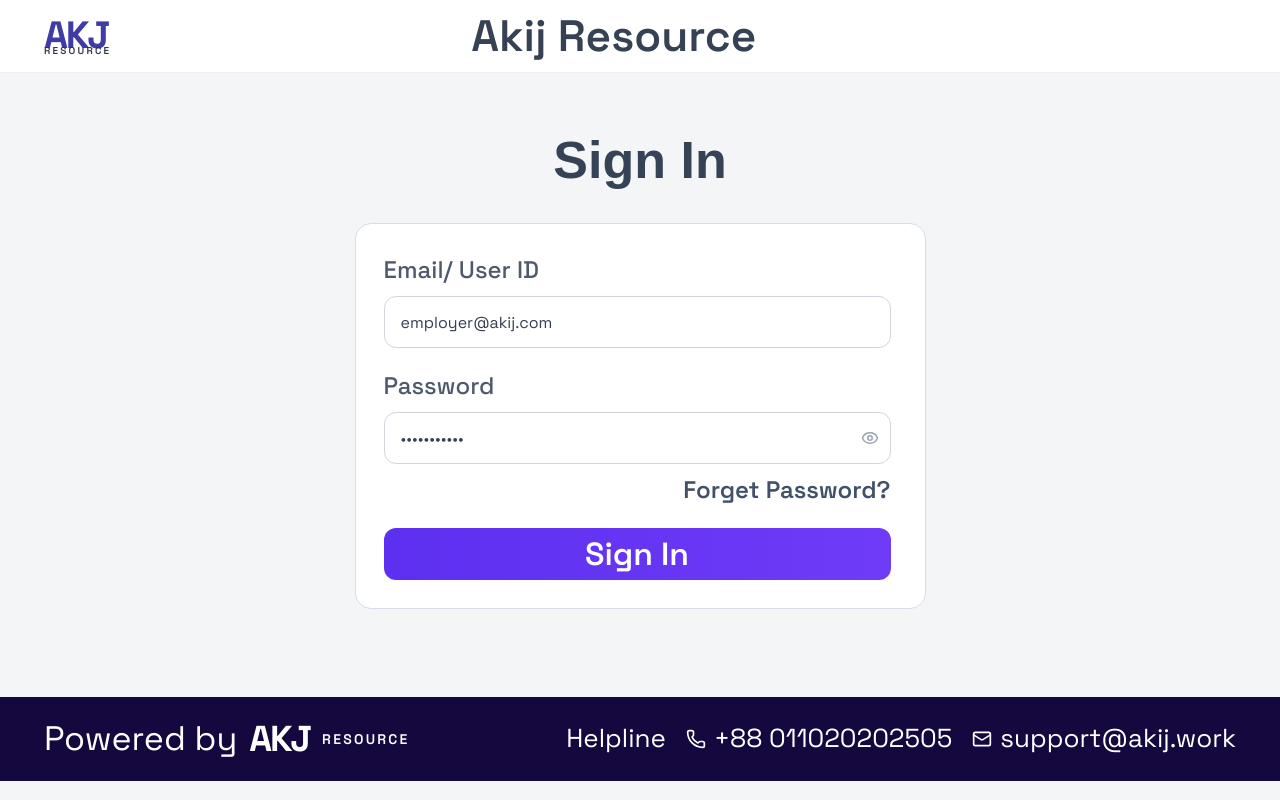
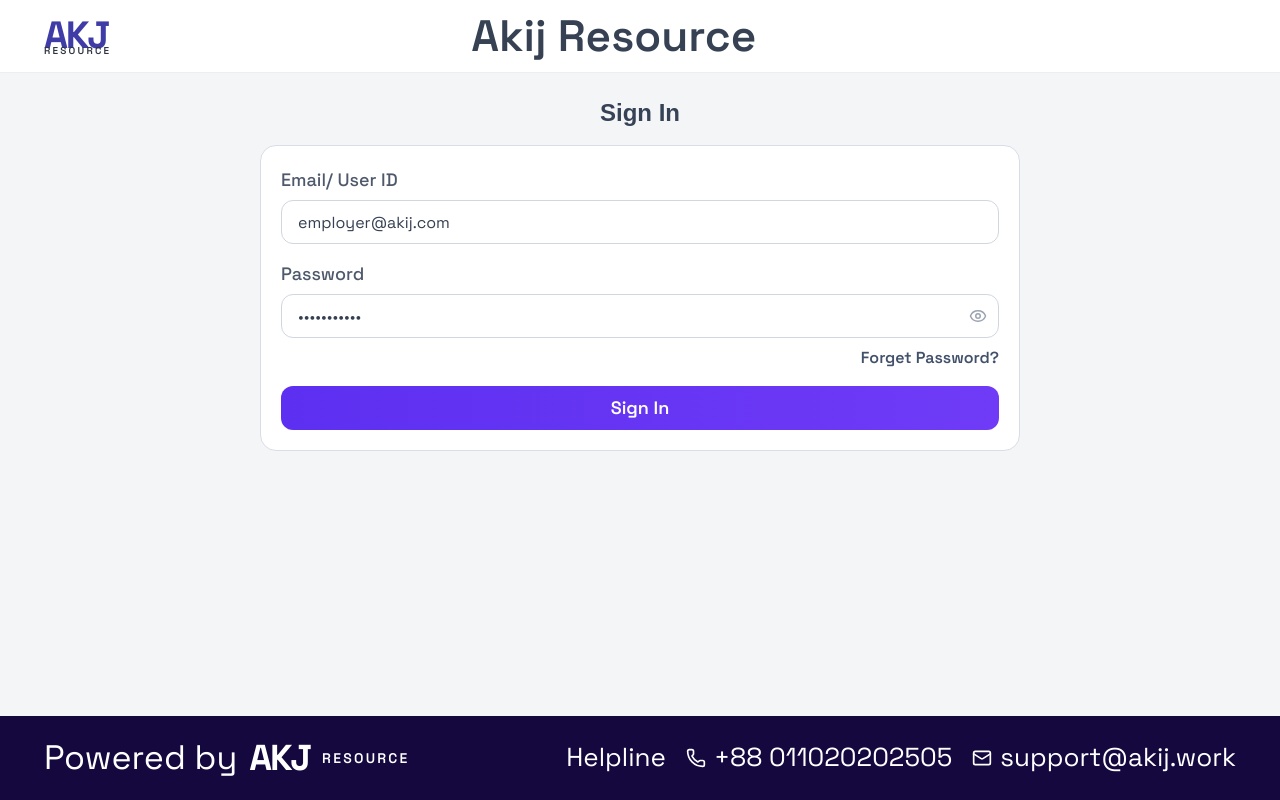
Before and after one commit to Munaimun/Online-Assessment-Platform, a Next.js app: page /employer/login in a window 1280 px wide. Built offline with nearby package versions, Linux system fonts and the light colour scheme; a web font is replaced by a local one.

Commit message:
changed the text size

```diff
--- a/app/candidate/login/page.tsx
+++ b/app/candidate/login/page.tsx
@@ -38,36 +38,36 @@
 
   return (
     <CandidateAuthShell title="Akij Resource">
-      <div className="mx-auto w-full max-w-[520px] md:max-w-[760px]">
-        <h1 className="mb-6 text-center text-[42px] font-semibold text-[#364255] md:text-[52px]">Sign In</h1>
+      <div className="mx-auto w-full max-w-130 md:max-w-190">
+        <h1 className="mb-4 text-center text-3xl font-semibold text-[#364255] md:text-2xl">Sign In</h1>
 
-        <section className="rounded-2xl border border-[#d8dde7] bg-white p-4 md:p-7">
-          <form className="space-y-5" onSubmit={form.handleSubmit((values) => mutation.mutate(values))}>
+        <section className="rounded-2xl border border-[#d8dde7] bg-white p-4 md:p-5">
+          <form className="space-y-4" onSubmit={form.handleSubmit((values) => mutation.mutate(values))}>
             <div>
-              <label htmlFor="email" className="mb-2 block text-[34px] font-medium text-[#4f596c] md:text-[24px]">
+              <label htmlFor="email" className="mb-1.5 block text-base font-medium text-[#4f596c] md:text-lg">
                 Email
               </label>
               <input
                 id="email"
                 type="email"
                 placeholder="Your primary email address"
-                className="h-12 w-full rounded-xl border border-[#d1d6df] px-4 text-[30px] text-[#354052] outline-none md:h-13 md:text-base"
+                className="h-10 w-full rounded-xl border border-[#d1d6df] px-4 text-sm text-[#354052] outline-none md:h-11 md:text-base"
                 {...form.register("email")}
               />
             </div>
 
             <div>
-              <label htmlFor="password" className="mb-2 block text-[34px] font-medium text-[#4f596c] md:text-[24px]">
+              <label htmlFor="password" className="mb-1.5 block text-base font-medium text-[#4f596c] md:text-lg">
                 Password
               </label>
               <input
                 id="password"
                 type="password"
                 placeholder="Enter your password"
-                className="h-12 w-full rounded-xl border border-[#d1d6df] px-4 text-[30px] text-[#354052] outline-none md:h-13 md:text-base"
+                className="h-10 w-full rounded-xl border border-[#d1d6df] px-4 text-sm text-[#354052] outline-none md:h-11 md:text-base"
                 {...form.register("password")}
               />
-              <p className="mt-2 text-right text-[36px] font-semibold text-[#42516a] md:text-[24px]">Forget Password?</p>
+              <p className="mt-2 text-right text-sm font-semibold text-[#42516a] md:text-base">Forget Password?</p>
             </div>
 
             {mutation.isError ? (
@@ -77,7 +77,7 @@
             <button
               type="submit"
               disabled={mutation.isPending}
-              className="h-12 w-full rounded-xl bg-linear-to-r from-[#5d2ff0] to-[#6f3bf7] text-[36px] font-semibold text-white disabled:opacity-70 md:h-13 md:text-[32px]"
+              className="h-10 w-full rounded-xl bg-linear-to-r from-[#5d2ff0] to-[#6f3bf7] text-base font-semibold text-white disabled:opacity-70 md:h-11 md:text-lg"
             >
               {mutation.isPending ? "Submitting..." : "Submit"}
             </button>
--- a/app/employer/login/page.tsx
+++ b/app/employer/login/page.tsx
@@ -39,26 +39,26 @@
 
   return (
     <EmployerAuthShell title="Akij Resource">
-      <div className="mx-auto w-142.75 max-w-130 md:max-w-190">
-        <h1 className="mb-6 text-center text-[42px] font-semibold text-[#364255] md:text-[52px]">Sign In</h1>
+      <div className="mx-auto w-full max-w-130 md:max-w-190">
+        <h1 className="mb-4 text-center font-semibold text-[#364255] md:text-2xl">Sign In</h1>
 
-        <section className="rounded-2xl border border-[#d8dde7] bg-white p-4 md:p-7">
-          <form className="space-y-5" onSubmit={form.handleSubmit((values) => mutation.mutate(values))}>
-            <div className="w-126.75">
-              <label htmlFor="email" className="mb-2 block text-[34px] font-medium text-[#4f596c] md:text-[24px]">
+        <section className="rounded-2xl border border-[#d8dde7] bg-white p-4 md:p-5">
+          <form className="space-y-4" onSubmit={form.handleSubmit((values) => mutation.mutate(values))}>
+            <div>
+              <label htmlFor="email" className="mb-1.5 block text-base font-medium text-[#4f596c] md:text-lg">
                 Email/ User ID
               </label>
               <input
                 id="email"
                 type="email"
                 placeholder="Enter your email/User ID"
-                className="h-12 w-full rounded-xl border border-[#d1d6df] px-4 text-[30px] text-[#354052] outline-none md:h-13 md:text-base"
+                className="h-10 w-full rounded-xl border border-[#d1d6df] px-4 text-sm text-[#354052] outline-none md:h-11 md:text-base"
                 {...form.register("email")}
               />
             </div>
 
-            <div className="w-126.75">
-              <label htmlFor="password" className="mb-2 block text-[34px] font-medium text-[#4f596c] md:text-[24px]">
+            <div>
+              <label htmlFor="password" className="mb-1.5 block text-base font-medium text-[#4f596c] md:text-lg">
                 Password
               </label>
               <div className="relative">
@@ -66,12 +66,12 @@
                   id="password"
                   type="password"
                   placeholder="Enter your password"
-                  className="h-12 w-full rounded-xl border border-[#d1d6df] px-4 pr-11 text-[30px] text-[#354052] outline-none md:h-13 md:text-base"
+                  className="h-10 w-full rounded-xl border border-[#d1d6df] px-4 pr-11 text-sm text-[#354052] outline-none md:h-11 md:text-base"
                   {...form.register("password")}
                 />
                 <Eye size={18} className="pointer-events-none absolute right-3 top-1/2 -translate-y-1/2 text-[#9ba4b3]" />
               </div>
-              <p className="mt-2 text-right text-[36px] font-semibold text-[#42516a] md:text-[24px]">Forget Password?</p>
+              <p className="mt-2 text-right text-sm font-semibold text-[#42516a] md:text-base">Forget Password?</p>
             </div>
 
             {mutation.isError ? (
@@ -81,7 +81,7 @@
             <button
               type="submit"
               disabled={mutation.isPending}
-              className="h-12 w-126.75 rounded-xl bg-linear-to-r from-[#5d2ff0] to-[#6f3bf7] text-[36px] font-semibold text-white disabled:opacity-70 md:h-13 md:text-[32px]"
+              className="h-10 w-full rounded-xl bg-linear-to-r from-[#5d2ff0] to-[#6f3bf7] text-base font-semibold text-white disabled:opacity-70 md:h-11 md:text-lg"
             >
               {mutation.isPending ? "Signing in..." : "Sign In"}
             </button>
--- a/components/candidate/candidate-auth-shell.tsx
+++ b/components/candidate/candidate-auth-shell.tsx
@@ -8,7 +8,7 @@
 
 export function CandidateAuthShell({ children, title = "Akij Resource" }: CandidateAuthShellProps) {
   return (
-    <div className="min-h-screen bg-[#f4f5f7] text-[#354052]">
+    <div className="flex min-h-screen flex-col bg-[#f4f5f7] text-[#354052]">
       <header className="border-b border-[#eceef2] bg-white">
         <div className="mx-auto flex h-18 w-full max-w-310 items-center justify-between px-4 md:px-6">
           <Link href="/candidate/login" className="leading-none">
@@ -16,13 +16,13 @@
             <p className="-mt-2 text-[8px] font-semibold uppercase tracking-[0.22em] text-[#2f3543] md:text-[10px]">Resource</p>
           </Link>
           <p className="pr-6 text-[18px] font-semibold text-[#364253] md:pr-0 md:text-[44px]">{title}</p>
-          <div className="w-10 md:w-[120px]" />
+          <div className="w-10 md:w-30" />
         </div>
       </header>
 
-      <div className="mx-auto w-full max-w-310 px-4 py-8 md:px-6 md:py-12">{children}</div>
+      <main className="mx-auto w-full max-w-310 flex-1 px-4 py-4 md:px-6 md:py-6">{children}</main>
 
-      <footer className="mt-10 bg-[#14083f] text-white">
+      <footer className="mt-auto bg-[#14083f] text-white">
         <div className="mx-auto flex w-full max-w-310 flex-col gap-4 px-4 py-5 md:h-21 md:flex-row md:items-center md:justify-between md:px-6 md:py-0">
           <div className="flex items-center gap-2 md:gap-3">
             <p className="text-[18px] leading-none md:text-[34px]">Powered by</p>
--- a/components/employer/employer-auth-shell.tsx
+++ b/components/employer/employer-auth-shell.tsx
@@ -8,7 +8,7 @@
 
 export function EmployerAuthShell({ children, title = "Akij Resource" }: EmployerAuthShellProps) {
   return (
-    <div className="min-h-screen bg-[#f4f5f7] text-[#354052]">
+    <div className="flex min-h-screen flex-col bg-[#f4f5f7] text-[#354052]">
       <header className="border-b border-[#eceef2] bg-white">
         <div className="mx-auto flex h-18 w-full max-w-310 items-center justify-between px-4 md:px-6">
           <Link href="/employer/login" className="leading-none">
@@ -16,13 +16,13 @@
             <p className="-mt-2 text-[8px] font-semibold uppercase tracking-[0.22em] text-[#2f3543] md:text-[10px]">Resource</p>
           </Link>
           <p className="pr-6 text-[18px] font-semibold text-[#364253] md:pr-0 md:text-[44px]">{title}</p>
-          <div className="w-10 md:w-[120px]" />
+          <div className="w-10 md:w-30" />
         </div>
       </header>
 
-      <div className="mx-auto w-full max-w-310 px-4 py-8 md:px-6 md:py-12">{children}</div>
+      <main className="mx-auto w-full max-w-310 flex-1 px-4 py-4 md:px-6 md:py-6">{children}</main>
 
-      <footer className="mt-10 bg-[#14083f] text-white">
+      <footer className="mt-auto bg-[#14083f] text-white">
         <div className="mx-auto flex w-full max-w-310 flex-col gap-4 px-4 py-5 md:h-21 md:flex-row md:items-center md:justify-between md:px-6 md:py-0">
           <div className="flex items-center gap-2 md:gap-3">
             <p className="text-[18px] leading-none md:text-[34px]">Powered by</p>
```
Also changed, not shown: 1 other file (tests, documents, lock files or other folders).
